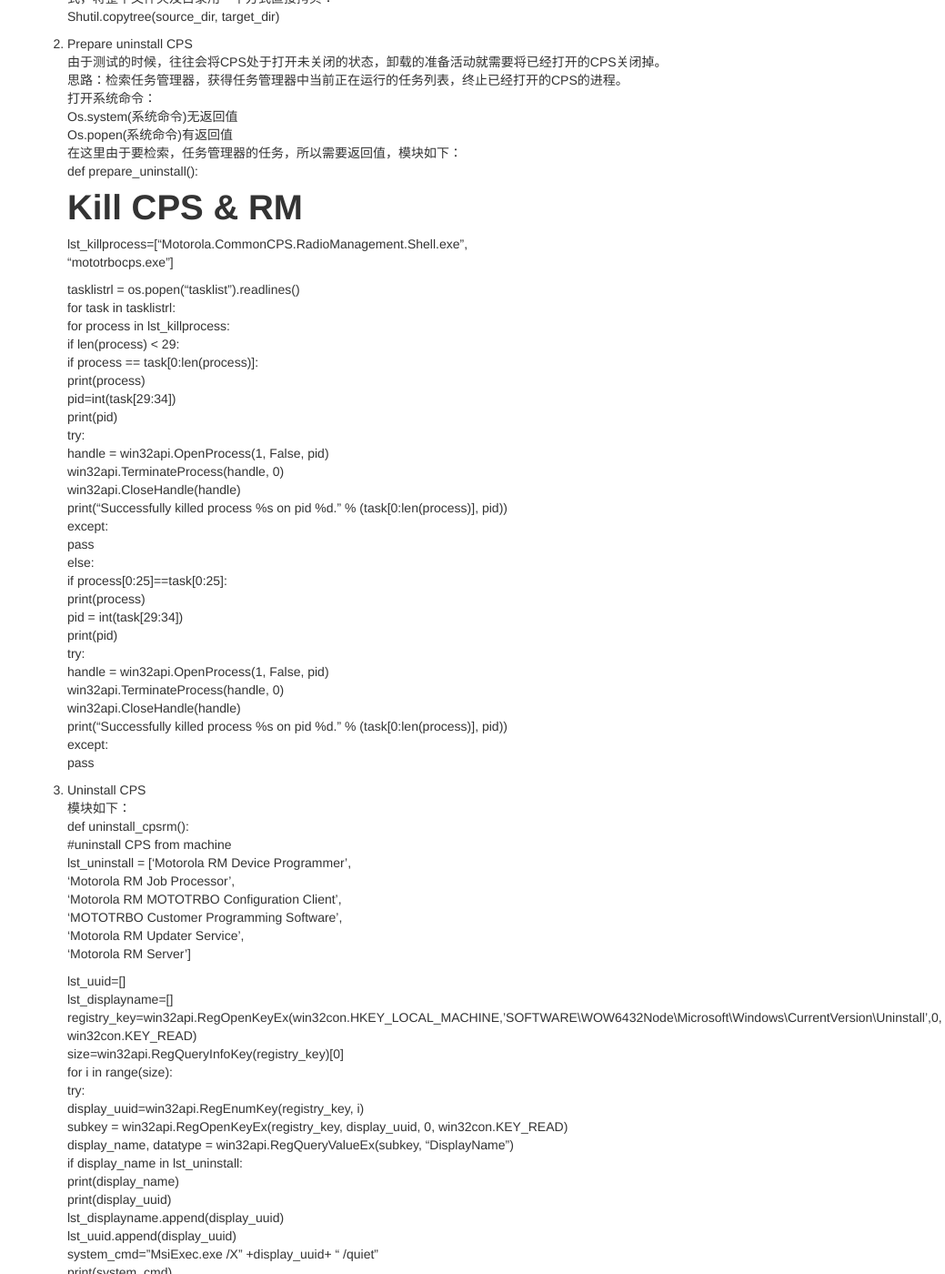
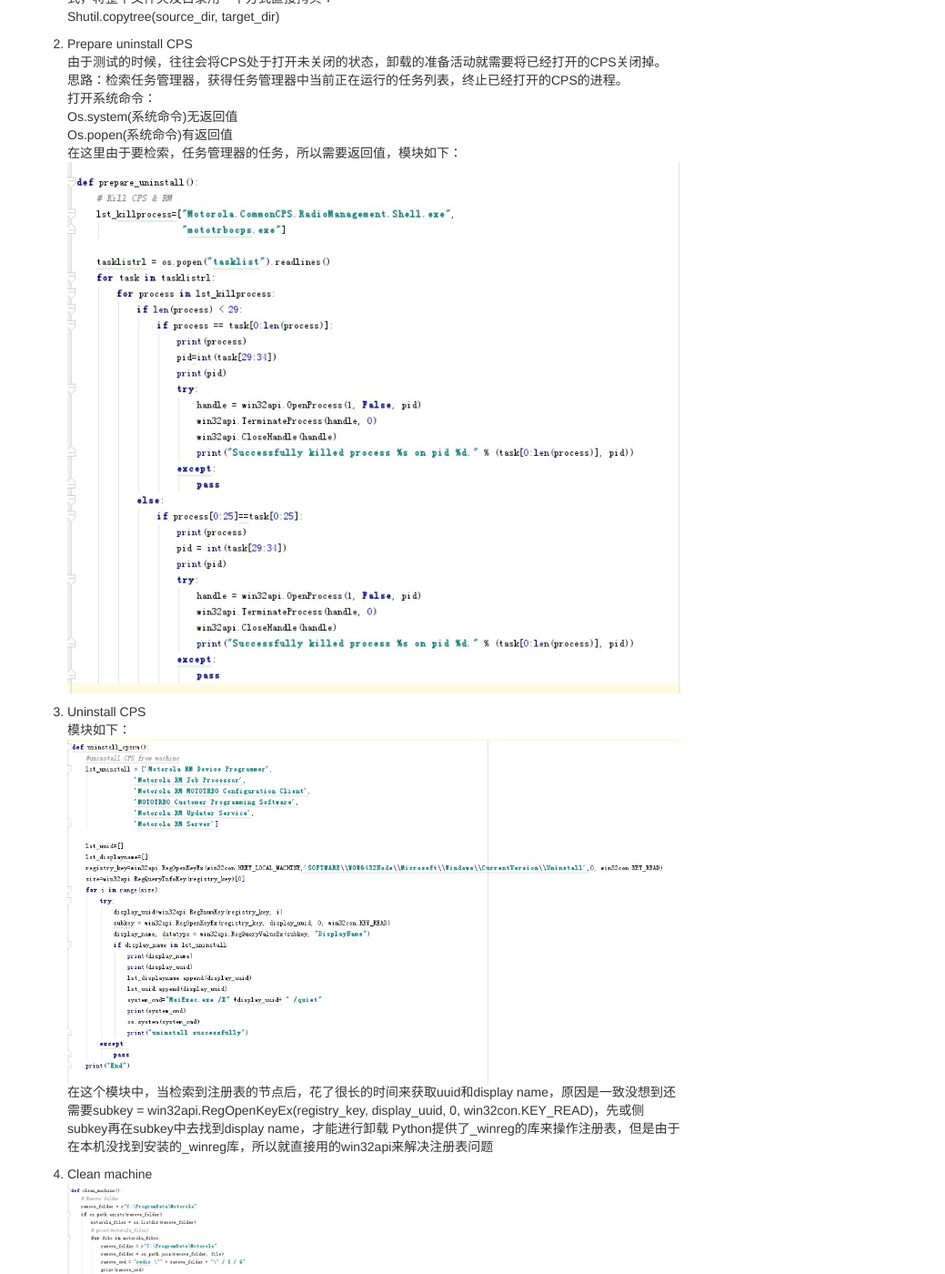
Before and after one commit to JannyLwj/JannyLwj.github.io, a Jekyll site: the page built from _posts/2016-09-12-Python Uninstall CPS.md, in a window 1280 px wide and 1400 px high, scrolled down 414 px. Shown: the whole window at 91% size, without its empty margins (241-1280 px from the left). Built offline with Jekyll 4.4.1, drawn with Linux system fonts in a browser that asks for light colours; comment, search, counter and statistics services are not loaded; some of the changed text lies outside the part shown.

Commit message:
Update 2016-09-12-Python Uninstall CPS.md

```diff
--- a/_posts/2016-09-12-Python Uninstall CPS.md
+++ b/_posts/2016-09-12-Python Uninstall CPS.md
@@ -22,105 +22,14 @@
 Os.system(系统命令)无返回值
 Os.popen(系统命令)有返回值
 在这里由于要检索，任务管理器的任务，所以需要返回值，模块如下：
-def prepare_uninstall():
-    # Kill CPS & RM
-    lst_killprocess=["Motorola.CommonCPS.RadioManagement.Shell.exe",
-                     "mototrbocps.exe"]
-
-    tasklistrl = os.popen("tasklist").readlines()
-    for task in tasklistrl:
-        for process in lst_killprocess:
-            if len(process) < 29:
-                if process == task[0:len(process)]:
-                    print(process)
-                    pid=int(task[29:34])
-                    print(pid)
-                    try:
-                        handle = win32api.OpenProcess(1, False, pid)
-                        win32api.TerminateProcess(handle, 0)
-                        win32api.CloseHandle(handle)
-                        print("Successfully killed process %s on pid %d." % (task[0:len(process)], pid))
-                    except:
-                        pass
-            else:
-                if process[0:25]==task[0:25]:
-                    print(process)
-                    pid = int(task[29:34])
-                    print(pid)
-                    try:
-                        handle = win32api.OpenProcess(1, False, pid)
-                        win32api.TerminateProcess(handle, 0)
-                        win32api.CloseHandle(handle)
-                        print("Successfully killed process %s on pid %d." % (task[0:len(process)], pid))
-                    except:
-                        pass
+    <img src="/assets/images/uninstall.jpg" alt=" " class="img-responsive" />
 
 3.	Uninstall CPS
 模块如下：
-def uninstall_cpsrm():
-    #uninstall CPS from machine
-    lst_uninstall = ['Motorola RM Device Programmer',
-                  'Motorola RM Job Processor',
-                  'Motorola RM MOTOTRBO Configuration Client',
-                  'MOTOTRBO Customer Programming Software',
-                  'Motorola RM Updater Service',
-                  'Motorola RM Server']
-
-    lst_uuid=[]
-    lst_displayname=[]
-    registry_key=win32api.RegOpenKeyEx(win32con.HKEY_LOCAL_MACHINE,'SOFTWARE\\WOW6432Node\\Microsoft\\Windows\\CurrentVersion\\Uninstall',0, win32con.KEY_READ)
-    size=win32api.RegQueryInfoKey(registry_key)[0]
-    for i in range(size):
-        try:
-            display_uuid=win32api.RegEnumKey(registry_key, i)
-            subkey = win32api.RegOpenKeyEx(registry_key, display_uuid, 0, win32con.KEY_READ)
-            display_name, datatype = win32api.RegQueryValueEx(subkey, "DisplayName")
-            if display_name in lst_uninstall:
-                print(display_name)
-                print(display_uuid)
-                lst_displayname.append(display_uuid)
-                lst_uuid.append(display_uuid)
-                system_cmd="MsiExec.exe /X" +display_uuid+ " /quiet"
-                print(system_cmd)
-                os.system(system_cmd)
-                print("uninstall successfully")
-        except:
-            pass
-    print("End")
-
+    <img src="/assets/images/uninstall1.jpg" alt=" " class="img-responsive" />
 在这个模块中，当检索到注册表的节点后，花了很长的时间来获取uuid和display name，原因是一致没想到还需要subkey =           win32api.RegOpenKeyEx(registry_key, display_uuid, 0, win32con.KEY_READ)，先或侧subkey再在subkey中去找到display name，才能进行卸载
 Python提供了_winreg的库来操作注册表，但是由于在本机没找到安装的_winreg库，所以就直接用的win32api来解决注册表问题
 
 4.	Clean machine
-def clean_machine():
-    # Remove folder
-    remove_folder = r"C:\ProgramData\Motorola"
-    if os.path.exists(remove_folder):
-        motorola_files = os.listdir(remove_folder)
-        # print(motorola_files)
-        for file in motorola_files:
-            remove_folder = r"C:\ProgramData\Motorola"
-            remove_folder = os.path.join(remove_folder, file)
-            remove_cmd = "rmdir \"" + remove_folder + "\" / S / Q"
-            print(remove_cmd)
-            os.system(remove_cmd)
-            print("Remove motorola file successfully")
-
-    # Run Drop DB
-    try:
-        process="sqlcmd -S .\\MOTORMSVR2 -Q \"IF  EXISTS (SELECT name FROM sys.databases WHERE name = N'RMServer') ALTER DATABASE [RMServer] SET SINGLE_USER WITH ROLLBACK IMMEDIATE\""
-        print(process)
-        os.system(process)
-        process="sqlcmd -S .\\MOTORMSVR2 -Q \"IF  EXISTS (SELECT name FROM sys.databases WHERE name = N'RMServer') drop database [RMServer]\""
-        print(process)
-        os.system(process)
-        process="sqlcmd -S .\\MOTORMSVR2 -Q \"IF  EXISTS (SELECT name FROM sys.databases WHERE name = N'RMAuthorizationStore') ALTER DATABASE [RMAuthorizationStore] SET SINGLE_USER WITH ROLLBACK IMMEDIATE\""
-        print(process)
-        os.system(process)
-        process="sqlcmd -S .\\MOTORMSVR2 -Q \"IF  EXISTS (SELECT name FROM sys.databases WHERE name = N'RMAuthorizationStore') drop database [RMAuthorizationStore]\""
-        print(process)
-        os.system(process)
-    except:
-        pass
-
+    <img src="/assets/images/uninstall2.jpg" alt=" " class="img-responsive" />
 卸载完毕CPS，本地会遗留一些文件和数据库需要清除，该模块删除本地的遗留文件和清除数据库，在这块遇到删除本地遗留文件怎么都删除不了的情况，报错Error 5， access denied, 分析发现是folder是只读属性，直接删不了，用chmod改文件夹的只读属性也改不了，只能改到文件的属性，那么就又需要遍历文件夹，改文件的只读属性，这样操作也比较繁琐，后来采用系统命令来删除，一个命令搞定。
```
